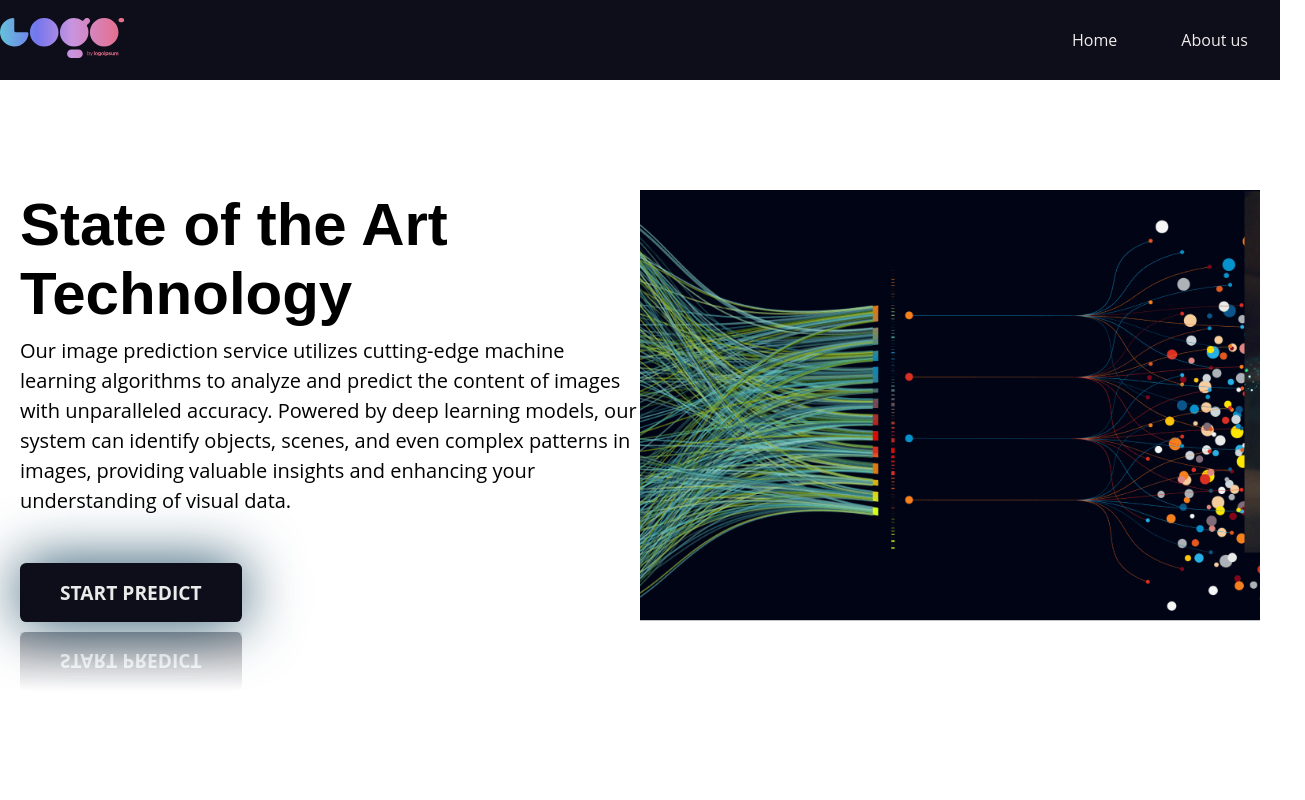
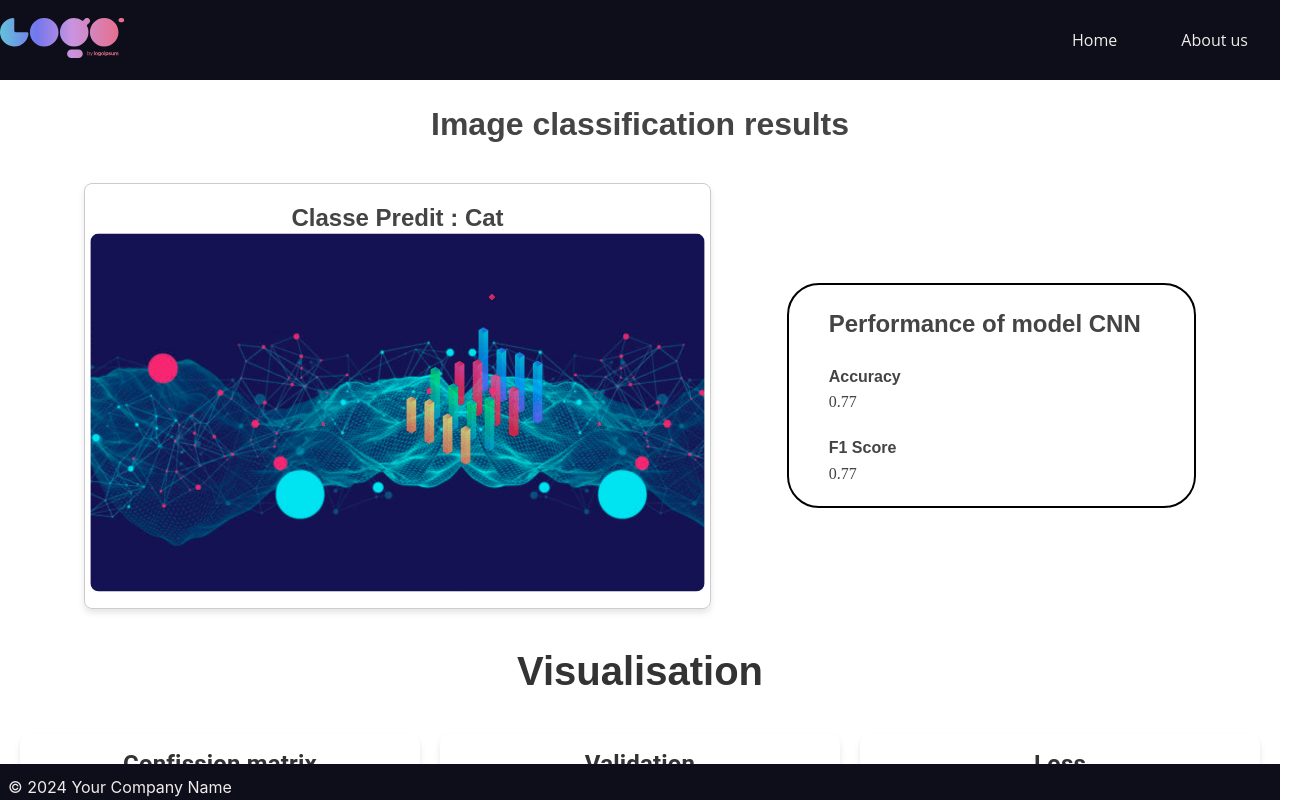
Before and after one commit to fatmabouzgarrou/projetvision, a React (Create React App) app: page / in a window 1280 px wide. Shown: the top 800 px of the page, 1305 px wide, since content can reach past the window. Built offline with nearby package versions, Linux system fonts and the light colour scheme.

Commit message:
Thirdversion3

```diff
--- a/src/App.js
+++ b/src/App.js
@@ -5,7 +5,7 @@ function App() {
   return (
 
     <div>
-      <PageOne />
+      <PageTwo />
     </div>
   );
 
--- a/src/components/Background/Background.js
+++ b/src/components/Background/Background.js
@@ -1,3 +1,12 @@
+import React, { useState } from 'react';
+import Button from '@mui/material/Button';
+import Dialog from '@mui/material/Dialog';
+import DialogTitle from '@mui/material/DialogTitle';
+import DialogContent from '@mui/material/DialogContent';
+import DialogActions from '@mui/material/DialogActions';
+import Radio from '@mui/material/Radio';
+import RadioGroup from '@mui/material/RadioGroup';
+import FormControlLabel from '@mui/material/FormControlLabel';
 import { Swiper, SwiperSlide } from 'swiper/react';
 import { Autoplay } from 'swiper/modules';
 import 'swiper/css';
@@ -5,42 +14,71 @@ import 'swiper/css/navigation';
 import 'swiper/css/pagination';
 import 'swiper/css/scrollbar';
 import './Background.css';
-
 import 'swiper/css/autoplay';
-
+import Swal from 'sweetalert2';
 import image1 from '../../assets/img1.png';
 import image2 from '../../assets/img2.png';
 import image3 from '../../assets/img3.png';
 import image4 from '../../assets/img4.png';
 import image5 from '../../assets/img5.jpeg';
 
-import Swal from 'sweetalert2'
-
 const images = [image1, image2, image3, image4, image5];
 
-const handleClick = () =>{
+const Background = () => {
+  const [open, setOpen] = useState(false);
+  const [selectedOption, setSelectedOption] = useState('');
+  const [downloadOpen, setDownloadOpen] = useState(false);
+  const [selectedFile, setSelectedFile] = useState(null); // State pour le fichier sélectionné
+
+  const handleClickOpen = () => {
+    setOpen(true);
+  };
+
+  const handleClose = () => {
+    setOpen(false);
+  };
+
+  const handleOptionChange = (event) => {
+    setSelectedOption(event.target.value);
+  };
+
+  const handleModalButtonClick = () => {
+    handleClose();
+    handleClick();
+  };
+
+  const handleClick = () => {
+    if (!selectedOption) {
       Swal.fire({
         background:"#0e0e1a",
         color:"white",
-    title: "Are you sure?",
-    text: "You want to predict this!",
-    icon: "warning",
-    showCancelButton: true,
-    confirmButtonColor: "#da7dac",
-    cancelButtonColor: "#b78de2",
-    confirmButtonText: "Yes"
-  }).then((result) => {
-    if (result.isConfirmed) {
-      Swal.fire({
-        background:"#0e0e1a",
-        color:"white",
-        title: "Okay!",
-        text: "Progress...",
-        icon: "success",
+        title: "Error",
+        text: "Please select an option",
+        icon: "error"
       });
+    } else {
+      setOpen(false); // Fermer le modal de sélection du modèle
+      setDownloadOpen(true); // Ouvrir le modal de téléchargement
     }
-  });
+  };
+
+  const handleDownloadClose = () => {
+    setDownloadOpen(false);
+  };
+
+  const handleFileChange = (event) => {
+    const file = event.target.files[0];
+    setSelectedFile(file);
+  };
+
+  const handleDownload = () => {
+    if (selectedFile) {
+      const fileUrl = URL.createObjectURL(selectedFile);
+      window.open(fileUrl);
+      URL.revokeObjectURL(fileUrl); // Libérer la mémoire après avoir ouvert le fichier
+      setDownloadOpen(false); // Fermer le modal après le téléchargement
     }
+  };
 
   const LeftSection = () => (
     <div className="left-section">
@@ -50,7 +88,7 @@ const LeftSection = () => (
         Powered by deep learning models, our system can identify objects, scenes, and even complex patterns in images, providing valuable insights and enhancing your understanding of visual data.
         </p>
       </div>
-    <a href="#" className="btn" onClick={() => handleClick()}><span>Start Predict</span></a>
+      <a href="#" className="btn" onClick={handleClickOpen}><span>Start Predict</span></a>
     </div>
   );
 
@@ -70,12 +108,44 @@ const RightSection = () => (
     </div>
   );
 
-
-const Background = () => (
+  return (
     <div className="containerBack">
       <LeftSection />
       <RightSection />
+      <Dialog open={open} onClose={handleClose} className='modal'>
+        <DialogTitle>Select a prediction model</DialogTitle>
+        <DialogContent>
+          <RadioGroup
+            aria-label="option"
+            name="option"
+            value={selectedOption}
+            onChange={handleOptionChange}
+          >
+            <FormControlLabel value="CNN" control={<Radio />} label="CNN" />
+            <FormControlLabel value="VGG16" control={<Radio />} label="VGG16" />
+            <FormControlLabel value="RESNET" control={<Radio />} label="RESNET" />
+          </RadioGroup>
+        </DialogContent>
+        <DialogActions>
+          <Button onClick={handleClose}>Cancel</Button>
+          <Button onClick={handleModalButtonClick}>Confirm</Button>
+        </DialogActions>
+      </Dialog>
+
+      {/* Modal pour télécharger l'image */}
+      <Dialog open={downloadOpen} onClose={handleDownloadClose} className='modal'>
+        <DialogTitle>Download Image</DialogTitle>
+        <DialogContent>
+          {/* Élément input de type file pour choisir un fichier à télécharger */}
+          <input type="file" accept="image/*" onChange={handleFileChange} />
+        </DialogContent>
+        <DialogActions>
+          <Button onClick={handleDownloadClose}>Cancel</Button>
+          <Button onClick={handleDownload}>Download</Button>
+        </DialogActions>
+      </Dialog>
     </div>
   );
+};
 
 export default Background;
--- /dev/null
+++ b/src/components/Footer/Footer.css
@@ -0,0 +1,20 @@
+/* footer.css */
+
+.footer {
+    display: flex;
+
+    background-color: rgb(14, 14, 26);
+    color: #333;
+    padding: 1% 0;
+    position: fixed;
+    bottom: 0;
+    width: 100%;
+    height: 10px;
+    margin-bottom: 0%;
+
+
+  }
+
+  .footer .container {
+    text-align: center;
+  }
--- /dev/null
+++ b/src/components/Footer/Footer.js
@@ -0,0 +1,14 @@
+import React from 'react';
+import './Footer.css'
+
+const Footer = () => {
+  return (
+    <div className="footer">
+      <div className="container">
+        <span className="text-muted">© 2024 Your Company Name</span>
+      </div>
+    </div>
+  );
+};
+
+export default Footer;
--- a/src/components/PerformanceSection/PerformanceSection.css
+++ b/src/components/PerformanceSection/PerformanceSection.css
@@ -40,18 +40,20 @@ img {
 .text {
   width: 60%;
   max-width: 60%;
-  text-align: top;
+  text-align: top; /* Cela semble incorrect. Assurez-vous que c'est ce que vous voulez. */
   font-family: 'Montserrat';
   font-size: 1.2rem;
   line-height: 1.6;
   color: var(--primary-color);
   padding: 20px;
   background-color: rgba(255, 255, 255, 0.9);
-  border-radius: 0.4em;
+  border-radius: 2em;
   transition: transform 0.3s ease-in-out;
   font-size: 100%;
   margin-left: 5%;
+  border: 2px solid black; /* Ajoute une bordure de 1 pixel solide en noir */
 }
+
 
 .text h2 {
   margin-bottom: 10px;
--- a/src/components/VisualizationSection/VisualizationSection.css
+++ b/src/components/VisualizationSection/VisualizationSection.css
@@ -7,6 +7,7 @@
     margin-top: 40px;
     text-align: center;
     animation: fadeInUp 0.5s ease;
+    margin-bottom: 20%;
   }
   .container-visualization h2 {
     font-size: 40px; /* Set the font size */
--- a/src/pages/PageOne.js
+++ b/src/pages/PageOne.js
@@ -2,6 +2,7 @@ import Navbar from '../components/Navbar/Navbar';
 import Background from '../components/Background/Background';
 import Cards from '../components/Cards/Cards';
 import './PageOne.css';
+import Footer from '../components/Footer/Footer';
 
 function PageOne() {
   return (
@@ -15,6 +16,7 @@ function PageOne() {
         <Cards />
 
       </div>
+      <Footer/>
     </div>
   );
 }
--- a/src/pages/PageTwo.js
+++ b/src/pages/PageTwo.js
@@ -1,6 +1,7 @@
 import Navbar from '../components/Navbar/Navbar';
 import PerformanceSection from '../components/PerformanceSection/PerformanceSection';
 import VisualizationSection from '../components/VisualizationSection/VisualizationSection';
+import Footer from '../components/Footer/Footer';
 
 
 function PageTwo() {
@@ -10,6 +11,7 @@ function PageTwo() {
       <Navbar />
       <PerformanceSection/>
       <VisualizationSection/>
+      <Footer/>
     </div>
   );
 
```
Also changed, not shown: src/components/Background/Background.css (line endings or trailing spaces). Lines whose indentation alone changed are shown as unchanged.
